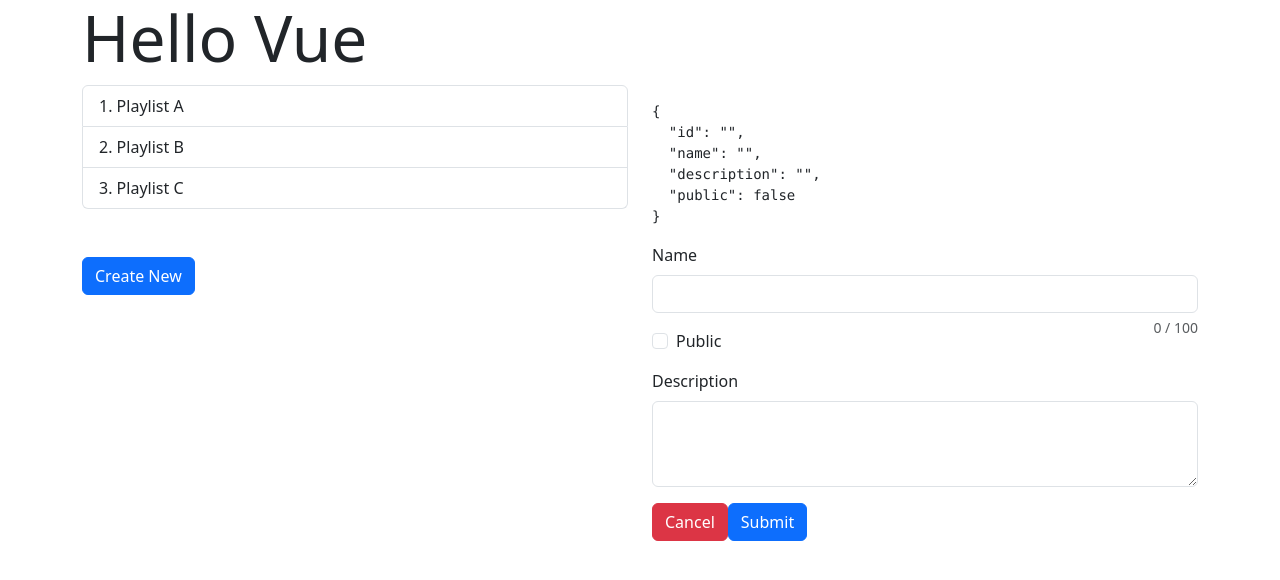
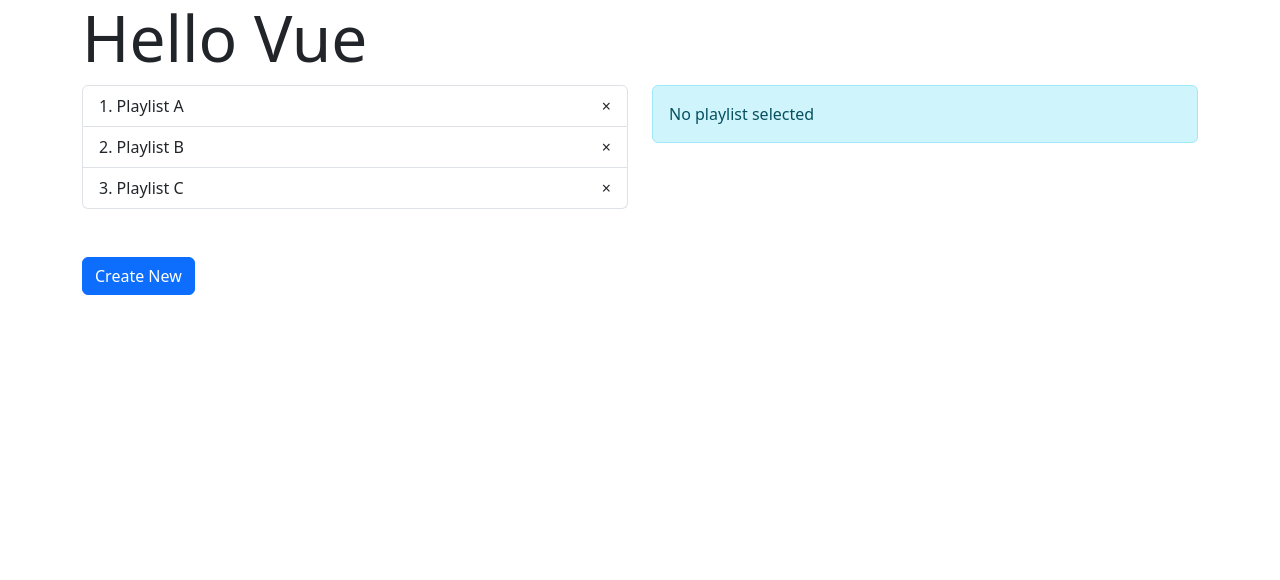
Before and after one commit to ev45ive/sages-vue-open-wrzesien, a Vue app: page / in a window 1280 px wide. Shown: the top 580 px of the page. Built offline with nearby package versions, Linux system fonts and the light colour scheme.

Commit message:
Exercise: Fix "X" button to remove playlist

```diff
--- a/src/playlists/components/PlaylistList.vue
+++ b/src/playlists/components/PlaylistList.vue
@@ -10,6 +10,7 @@
         @click="select(playlist.id)"
       >
         {{ index + 1 }}. {{ playlist.name }}
+        <span class="close float-end">&times;</span>
       </button>
     </div>
     <p class="text-center text-muted" v-if="!playlists.length">No playlists</p>
--- a/src/playlists/containers/PlaylistsView.vue
+++ b/src/playlists/containers/PlaylistsView.vue
@@ -43,10 +43,10 @@ import PlaylistList from "../components/PlaylistList.vue";
 import { mockPlaylists } from "../components/mockPlaylists";
 import { Playlist } from "../../common/model/Playlist";
 
-const mode = ref<"details" | "editor" | "creator">("creator");
+const mode = ref<"details" | "editor" | "creator">("details");
 
 const playlists = ref<Playlist[]>(mockPlaylists);
-const selected = ref<Playlist | undefined>(/* mockPlaylists[0] */);
+const selected = ref<Playlist | undefined>();
 
 const selectPlaylistById = (id: string) => {
   selected.value = playlists.value.find((p) => p.id === id);
@@ -54,6 +54,13 @@ const selectPlaylistById = (id: string) => {
 
 const showDetails = () => (mode.value = "details");
 const showEditor = () => (mode.value = "editor");
+
+const removePlaylist = (id: Playlist["id"]) => {
+  const index = playlists.value.findIndex((p) => p.id === id);
+  playlists.value.splice(index, 1);
+  selected.value = undefined;
+  mode.value = "details";
+};
 
 const savePlaylist = (draft: Playlist) => {
   const index = playlists.value.findIndex((p) => p.id === draft.id);
```
